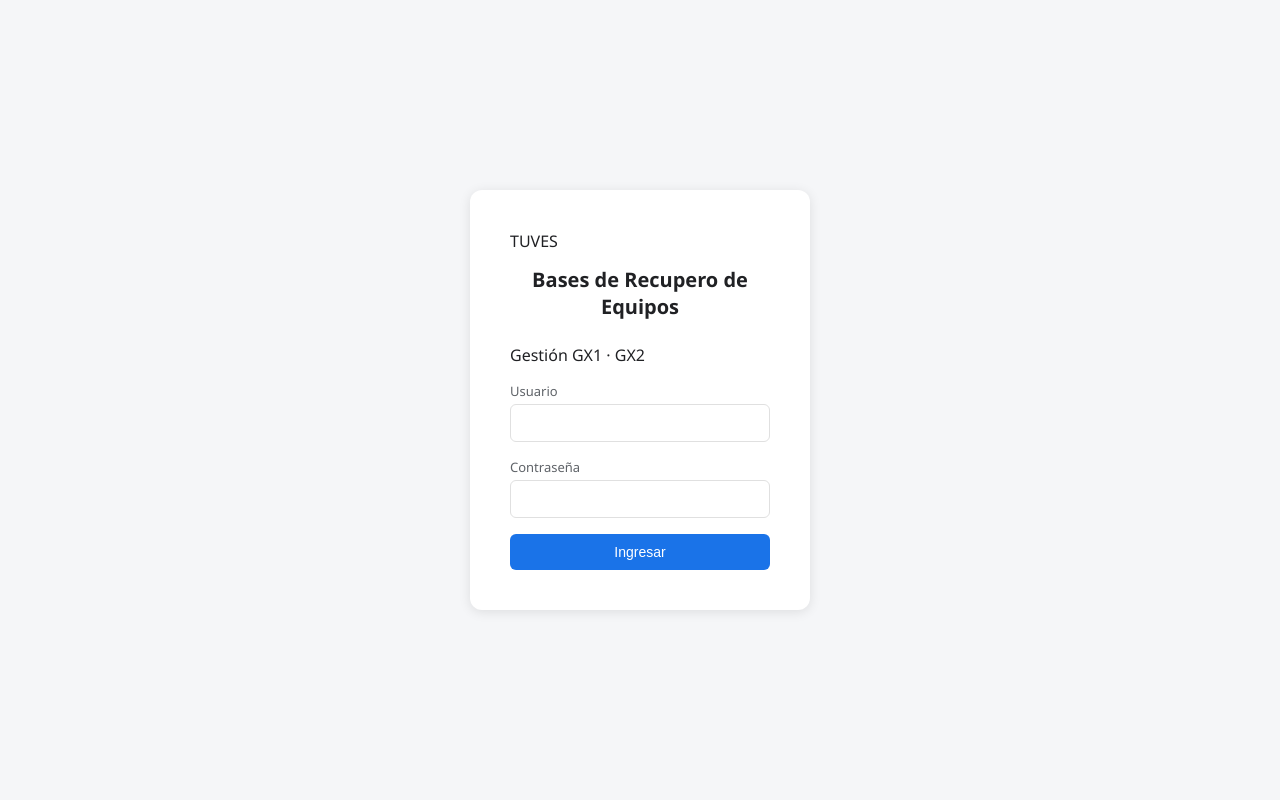
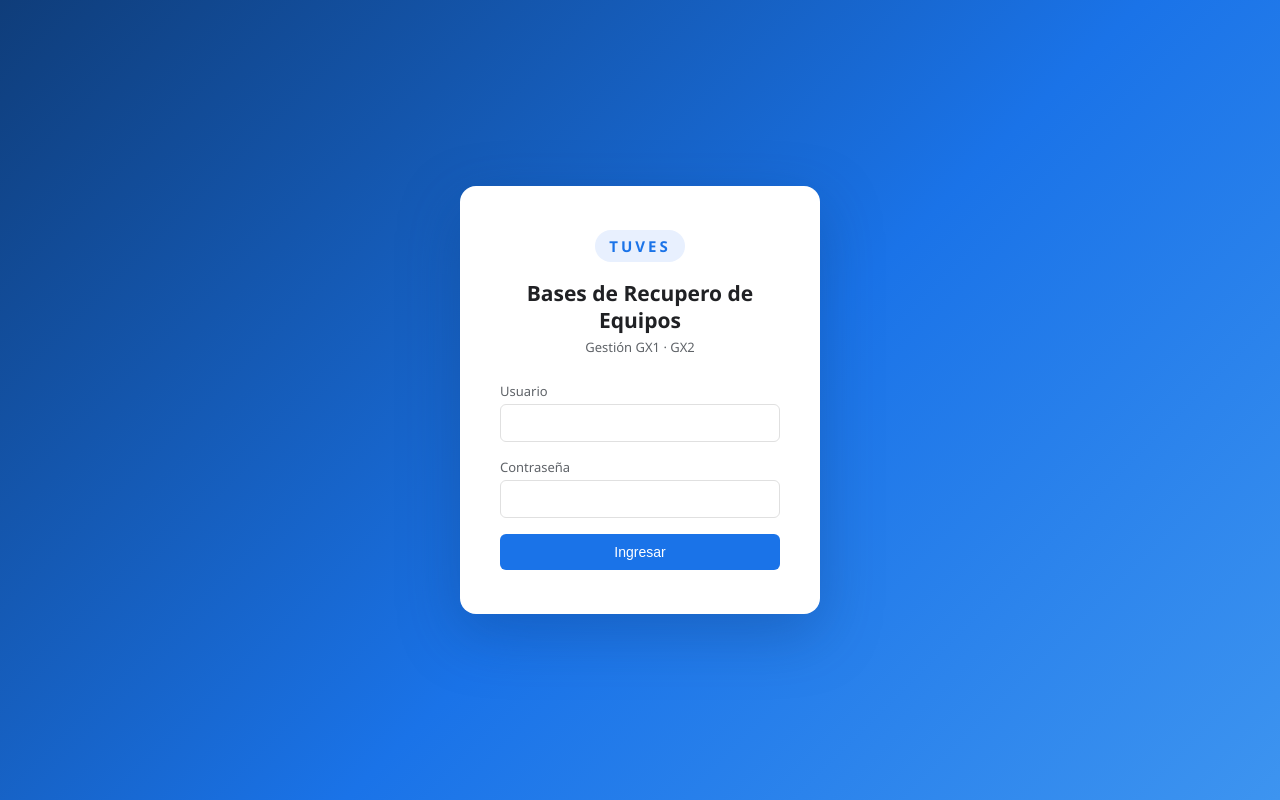
Before and after one commit to darrbe7-cloud/gestion-ordenes-recupero, a website: page public/index.html in a window 1280 px wide. Drawn offline with Linux system fonts and the light colour scheme; no server answers.

Commit message:
Update styles.css

```diff
--- a/public/styles.css
+++ b/public/styles.css
@@ -19,9 +19,21 @@ body {
 }
 .hidden { display: none !important; }
 
-.login-wrap { min-height: 100vh; display: flex; align-items: center; justify-content: center; }
-.login-card { background: var(--card-bg); padding: 40px; border-radius: 12px; box-shadow: 0 2px 12px rgba(0,0,0,0.1); width: 340px; }
-.login-card h1 { font-size: 20px; margin-bottom: 24px; text-align: center; }
+.login-wrap {
+  min-height: 100vh; display: flex; align-items: center; justify-content: center;
+  background: linear-gradient(135deg, #0f3d7a 0%, #1a73e8 55%, #3d94f0 100%);
+}
+.login-card {
+  background: var(--card-bg); padding: 44px 40px; border-radius: 16px;
+  box-shadow: 0 20px 60px rgba(15,61,122,0.35); width: 360px;
+}
+.login-logo {
+  text-align: center; font-weight: 800; font-size: 15px; letter-spacing: 3px;
+  color: var(--primary); background: #e8f0fe; border-radius: 999px;
+  padding: 6px 0; margin: 0 auto 18px auto; width: 90px;
+}
+.login-card h1 { font-size: 21px; margin: 0 0 4px 0; text-align: center; line-height: 1.3; }
+.login-subtitle { text-align: center; color: var(--text-muted); font-size: 13px; margin: 0 0 26px 0; }
 .field { margin-bottom: 16px; }
 .field label { display: block; font-size: 13px; color: var(--text-muted); margin-bottom: 4px; }
 .field input, .field select {
@@ -71,6 +83,8 @@ tr:hover td { background: #f9f9fb; }
 .badge-user { background: #f1f3f4; color: var(--text-muted); }
 .badge-active { background: #e6f4ea; color: var(--success); }
 .badge-inactive { background: #fce8e6; color: var(--danger); }
+.badge-gx1 { background: #fef3e0; color: #b06000; }
+.badge-gx2 { background: #e8eaf6; color: #3949ab; }
 
 .users-table-actions { display: flex; gap: 6px; }
 .users-table-actions button { padding: 5px 10px; font-size: 12px; }
```
